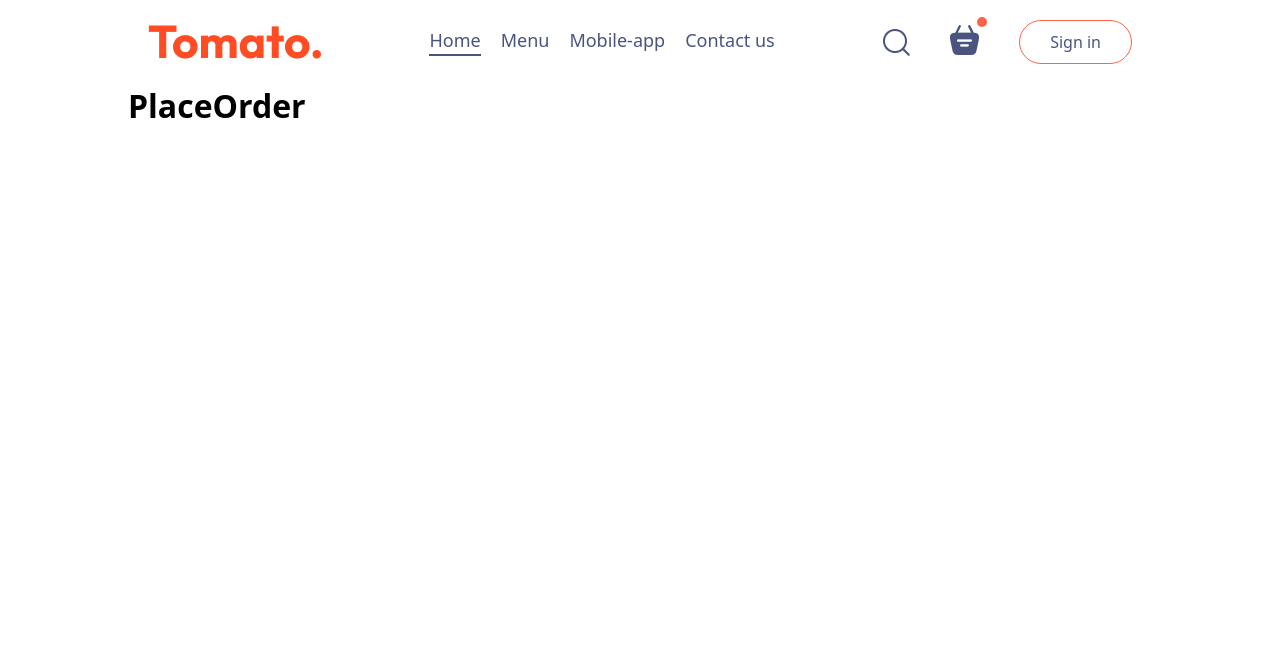
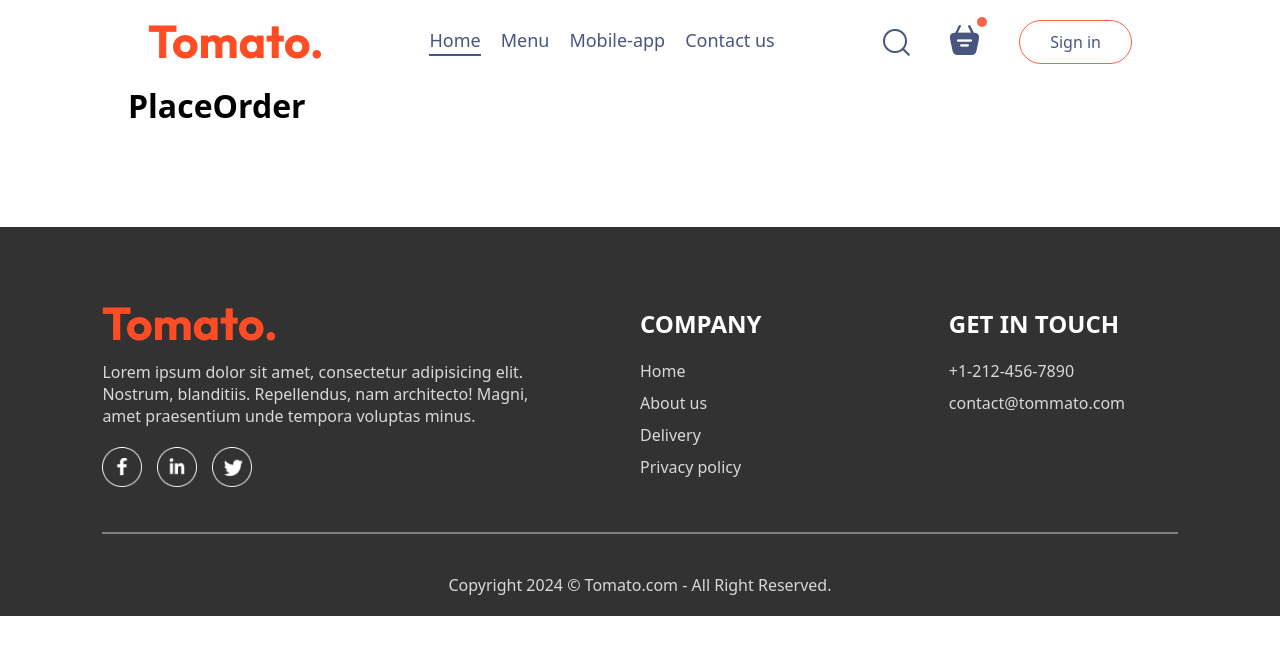
Before and after one commit to PrabinKumarNayak/Project, a React (Vite) app in the folder frontend/: page /order in a window 1280 px wide. Shown: the top 654 px of the page. Built offline with nearby package versions, Linux system fonts and the light colour scheme.

Commit message:
food app react

```diff
--- a/frontend/src/App.jsx
+++ b/frontend/src/App.jsx
@@ -4,6 +4,7 @@
 import Home from "./Pages/Home/Home";
 import Cart from "./Pages/Cart/Cart";
 import PlaceOrder from "./Pages/PlaceOrder/PlaceOrder";
+import Footer from "./components/Footer/Footer";
 export default function App() {
 
 
@@ -17,6 +18,7 @@
         <Route path="order" element={<PlaceOrder/>} />
       </Routes>
      </div>
+     <Footer/>
     </>
   )
 }
--- a/frontend/src/Pages/Home/Home.jsx
+++ b/frontend/src/Pages/Home/Home.jsx
@@ -3,6 +3,7 @@
 import "./Home.css"
 import ExploreMenu from "../../components/ExploreMenu/ExploreMenu"
 import FoodDisplay from "../../components/FoodDisplay/FoodDisplay"
+import AppDownload from "../../components/AppDownload/AppDownload"
 
 export default function Home(){
     const[category,setCategory] = useState("All")
@@ -11,6 +12,7 @@
             <Header/>
             <ExploreMenu setCategory = {setCategory} category = {category}/>
             <FoodDisplay category = {category} />
+            <AppDownload/>
         </div>
     )
 }
--- /dev/null
+++ b/frontend/src/components/AppDownload/AppDownload.jsx
@@ -0,0 +1,13 @@
+import { assets } from "../../assets/Assets";
+import "./AppDownload.css"
+export default function AppDownload(){
+    return(
+        <div className="app-download" id="app-download">
+            <p>For Better Experience Download <br /> Tomato App</p>
+            <div className="app-download-platforms">
+                <img src={assets.play_store} alt="" />
+                <img src={assets.app_store} alt="" />
+            </div>
+        </div>
+    )
+}
--- a/frontend/src/components/ExploreMenu/ExploreMenu.css
+++ b/frontend/src/components/ExploreMenu/ExploreMenu.css
@@ -14,8 +14,8 @@
 .explore-menu-list{
     display: flex;
     justify-content: space-between;
+    text-align: center;
     align-items: center;
-    text-align: center;
     gap: 30px;
     margin: 20px 0;
     overflow-x: scroll;
@@ -23,15 +23,14 @@
 .explore-menu-list::-webkit-scrollbar{
     display: none;
 }
-.explore-menu-item-list img{
+.explore-menu-list img{
     width: 7.5vw;
     min-width: 80px;
+    border-radius: 50%;
     cursor: pointer;
-    border-radius: 50%;
-    transition: 0.2s;
 }
-.explore-menu-list-item p{
-    margin-top: 10px;
+.explore-menu-list p{
+    gap: 10px;
     color: #747474;
     font-size: max(1.4vw,16px);
     cursor: pointer;
@@ -39,7 +38,7 @@
 .explore-menu hr{
     margin: 10px 0;
     height: 2px;
-    background-color: #e2e2e2;
+    background-color: #2e2e2e;
     border: none;
 }
 .explore-menu-list-item .active{
--- a/frontend/src/components/ExploreMenu/ExploreMenu.jsx
+++ b/frontend/src/components/ExploreMenu/ExploreMenu.jsx
@@ -1,23 +1,23 @@
-import { menu_list } from "../../assets/Assets"
-import "./ExploreMenu.css"
-export default function ExploreMenu(setCategory,category){
-    return(
-        <>
-            <div className="explore-menu" id="explore-menu">
-                <h1>Explore our menu</h1>
-                <p className="explore-menu-text">Choose from a diverse menu featuring a delecatable array of dishes. Our misson is to Lorem ipsum, dolor sit amet consectetur adipisicing elit. Quo, earum!</p>
+import { menu_list } from "../../assets/Assets";
+import "./ExploreMenu.css";
+export default function ExploreMenu({category,setCategory}) {
+  return (
+    <div className="explore-menu">
+      <h1>Explore Our Menu</h1>
+      <p className="explore-menu-text">
+        Lorem ipsum dolor sit amet consectetur adipisicing elit.
+      </p>
       <div className="explore-menu-list">
-                {menu_list.map((item,index)=>{
-                        return(
+        {menu_list.map((item, index) => {
+          return (
             <div onClick={()=>setCategory(prev=>prev===item.menu_name?"All":item.menu_name)} key={index} className="explore-menu-list-item">
               <img className={category===item.menu_name?"active":""} src={item.menu_image} alt="" />
               <p>{item.menu_name}</p>
             </div>
-                        )
+          );
         })}
       </div>
       <hr />
     </div>
-        </>
-    )
+  );
 }
--- a/frontend/src/components/FoodDisplay/FoodDisplay.jsx
+++ b/frontend/src/components/FoodDisplay/FoodDisplay.jsx
@@ -1,7 +1,7 @@
 import { useContext } from "react";
 import { StoreContext } from "../../context/StoreContext";
 import FoodItem from "../FoodItem/FoodItem";
-import "./FoodDisplay.css"
+import "./FoodDisplay.css";
 
 export default function FoodDisplay({ category }) {
   const { food_list } = useContext(StoreContext);
@@ -11,6 +11,7 @@
         <h2>Top dishes near you</h2>
         <div className="food-display-list">
           {food_list.map((item, index) => {
+            if (category === "All" || category === item.category) {
               return (
                 <FoodItem
                   key={index}
@@ -21,8 +22,10 @@
                   image={item.image}
                 />
               );
+            }
           })}
         </div>
       </div>
-    </>  );
+    </>
+  );
 }
--- /dev/null
+++ b/frontend/src/components/Footer/Footer.css
@@ -0,0 +1,47 @@
+.footer {
+  color: #d9d9d9;
+  background: #323232;
+  display: flex;
+  flex-direction: column;
+  align-items: center;
+  gap: 20px;
+  padding: 20px 8vw;
+  padding-top: 80px;
+  margin-top: 100px;
+}
+.footer-content {
+  width: 100%;
+  display: grid;
+  grid-template-columns: 2fr 1fr 1fr;
+  gap: 80px;
+}
+.footer-content-left,
+.footer-content-right,
+.footer-content-center {
+  display: flex;
+  flex-direction: column;
+  align-items: start;
+  gap: 20px;
+}
+.footer-content-left li,
+.footer-content-right li,
+.footer-content-center li {
+  list-style: none;
+  margin-bottom: 10px;
+  cursor: pointer;
+}
+.footer-content-right h2,
+.footer-content-center h2 {
+  color: white;
+}
+.footer-social-icons img {
+  width: 40px;
+  margin-right: 15px;
+}
+.footer hr {
+  width: 100%;
+  height: 2px;
+  margin: 20px 0;
+  background-color: grey;
+  border: none;
+}
--- /dev/null
+++ b/frontend/src/components/Footer/Footer.jsx
@@ -0,0 +1,43 @@
+import { assets } from "../../assets/Assets";
+import "./Footer.css";
+export default function Footer() {
+  return (
+    <div className="footer">
+      <div className="footer-content">
+        <div className="footer-content-left">
+          <img src={assets.logo} alt="" />
+          <p>
+            Lorem ipsum dolor sit amet, consectetur adipisicing elit. Nostrum,
+            blanditiis. Repellendus, nam architecto! Magni, amet praesentium
+            unde tempora voluptas minus.
+          </p>
+          <div className="footer-social-icons">
+            <img src={assets.facebook_icon} alt="" />
+            <img src={assets.linkedin_icon} alt="" />
+            <img src={assets.twitter_icon} alt="" />
+          </div>
+        </div>
+        <div className="footer-content-center">
+          <h2>COMPANY</h2>
+          <ul>
+            <li>Home</li>
+            <li>About us</li>
+            <li>Delivery</li>
+            <li>Privacy policy</li>
+          </ul>
+        </div>
+        <div className="footer-content-right">
+          <h2>GET IN TOUCH</h2>
+          <ul>
+            <li>+1-212-456-7890</li>
+            <li>contact@tommato.com</li>
+          </ul>
+        </div>
+      </div>
+      <hr />
+      <p className="footer-copyright">
+        Copyright 2024 &copy; Tomato.com - All Right Reserved.
+      </p>
+    </div>
+  );
+}
```
Also changed, not shown: frontend/src/components/AppDownload/AppDownload.css (added). Lines whose indentation alone changed are shown as unchanged.
